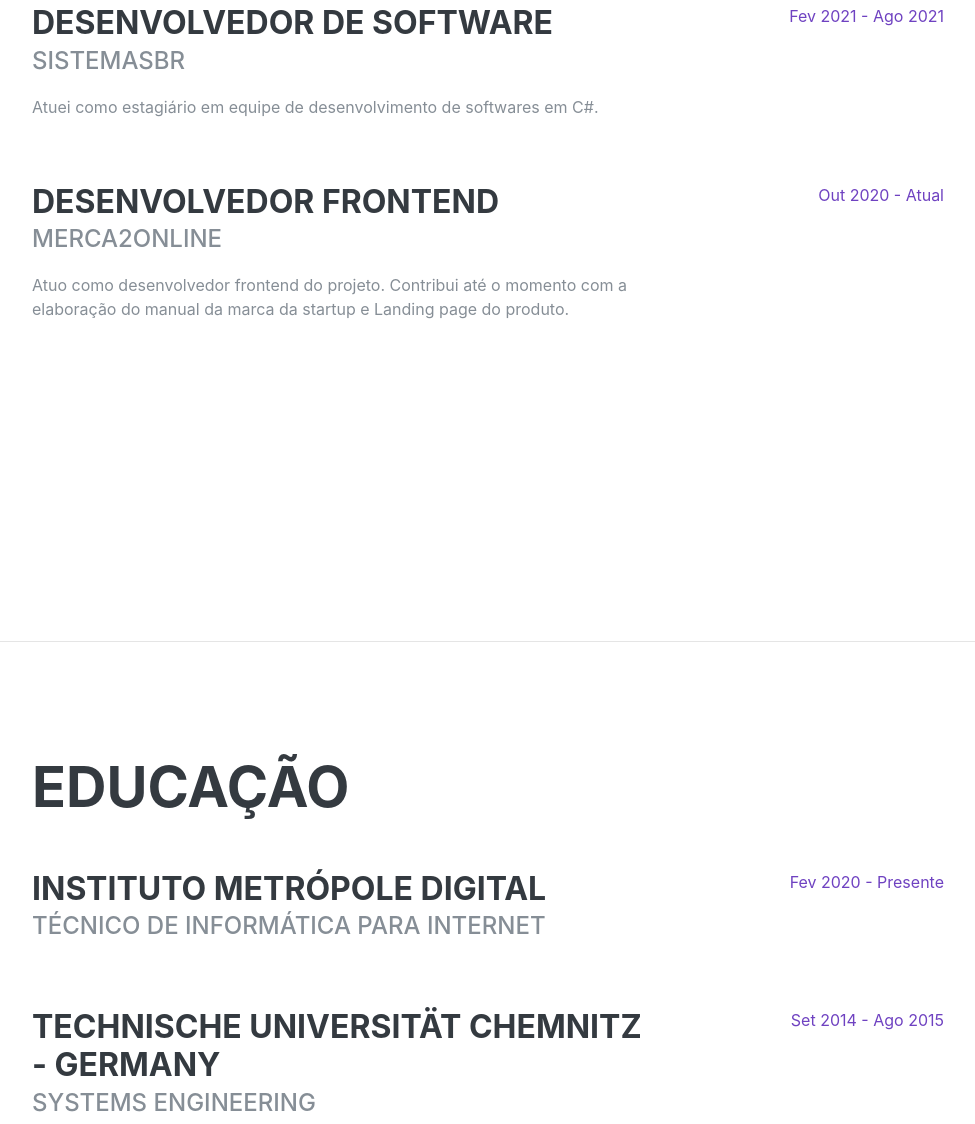
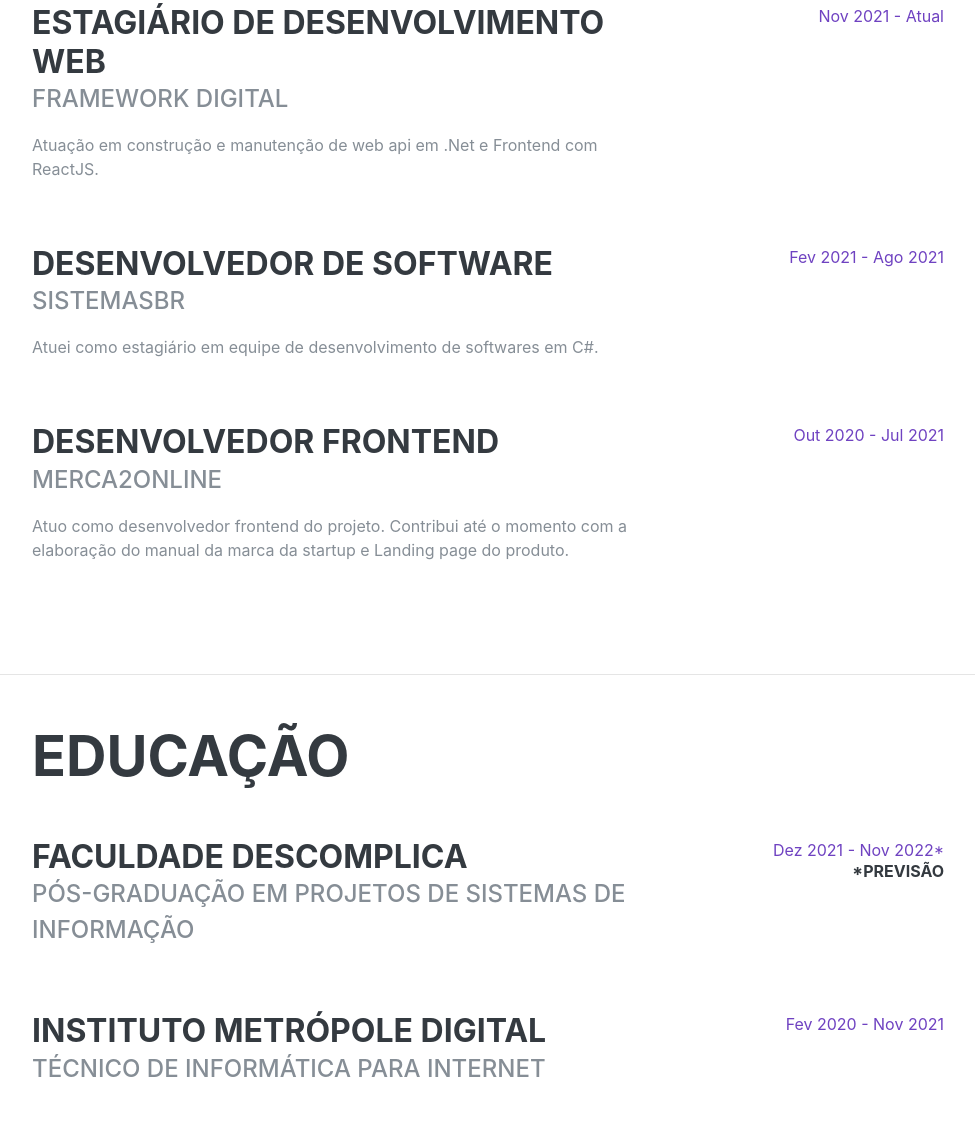
Before and after one commit to paulohfreire/pauloport, a Gatsby site: page / in a window 1280 px wide. Shown: the part 960-2084 px from the top of the page, without its empty margins (288-1263 px from the left). Built offline with nearby package versions, Linux system fonts and the light colour scheme; Gatsby itself is replaced by a stand-in of ours; a web font is replaced by a local one.

Commit message:
updates at pages

```diff
--- a/package.json
+++ b/package.json
@@ -16,7 +16,6 @@
     "gatsby-plugin-offline": "^3.1.0",
     "gatsby-plugin-react-helmet": "^3.2.0",
     "gatsby-plugin-sass": "^2.2.0",
-    "node-sass": "^4.13.1",
     "react": "^16.13.1",
     "react-dom": "^16.13.1",
     "react-helmet": "^5.2.1",
@@ -37,7 +36,8 @@
   "devDependencies": {
     "gh-pages": "^2.0.1",
     "prettier": "^1.17.0",
-    "rimraf": "^3.0.2"
+    "rimraf": "^3.0.2",
+    "sass": "^1.49.9"
   },
   "keywords": [
     "gatsby",
--- a/src/pages/index.js
+++ b/src/pages/index.js
@@ -30,11 +30,24 @@
       >
         <div className="w-100">
           <h2 className="mb-5">Experiência</h2>
+
           <div className="resume-item d-flex flex-column flex-md-row justify-content-between mb-5">
             <div className="resume-content">
+              <h3 className="mb-0">Estagiário de desenvolvimento web</h3>
+              <div className="subheading mb-3">
+                Framework Digital
+              </div>
+              <p>
+                Atuação em construção e manutenção de web api em .Net e Frontend com ReactJS.
+              </p>
+            </div>
+            <div className="resume-date text-md-right">
+              <span className="text-primary">Nov 2021 - Atual</span>
+            </div>
+          </div>
 
-
-
+          <div className="resume-item d-flex flex-column flex-md-row justify-content-between mb-5">
+            <div className="resume-content">
               <h3 className="mb-0">Desenvolvedor de software</h3>
               <div className="subheading mb-3">
                 SistemasBR
@@ -56,7 +69,7 @@
               </p>
             </div>
             <div className="resume-date text-md-right">
-              <span className="text-primary">Out 2020 - Atual</span>
+              <span className="text-primary">Out 2020 - Jul 2021</span>
             </div>
           </div>
         </div>
@@ -73,13 +86,26 @@
 
           <div className="resume-item d-flex flex-column flex-md-row justify-content-between mb-5">
             <div className="resume-content">
+              <h3 className="mb-0">Faculdade Descomplica</h3>
+              <div className="subheading mb-3">
+                Pós-graduação em Projetos de sistemas de informação
+              </div>
+            </div>
+            <div className="resume-date text-md-right">
+              <span className="text-primary">Dez 2021 - Nov 2022*</span>
+              <h6>*previsão</h6>
+            </div>
+          </div>
+
+          <div className="resume-item d-flex flex-column flex-md-row justify-content-between mb-5">
+            <div className="resume-content">
               <h3 className="mb-0">Instituto Metrópole Digital</h3>
               <div className="subheading mb-3">
                 Técnico de informática para internet
               </div>
             </div>
             <div className="resume-date text-md-right">
-              <span className="text-primary">Fev 2020 - Presente</span>
+              <span className="text-primary">Fev 2020 - Nov 2021</span>
             </div>
           </div>
 
@@ -198,6 +224,10 @@
         <div className="w-100">
           <h2 className="mb-5">Certificações</h2>
           <ul className="fa-ul mb-0">
+          <li>
+              <i className="fa-li fa fa-award text-warning"></i>
+              Aplicando Princípios SOLID na prática - Macoratti
+            </li>
             <li>
               <i className="fa-li fa fa-award text-warning"></i>
               GoStack Bootcamp 14 by RocketSeat
```
